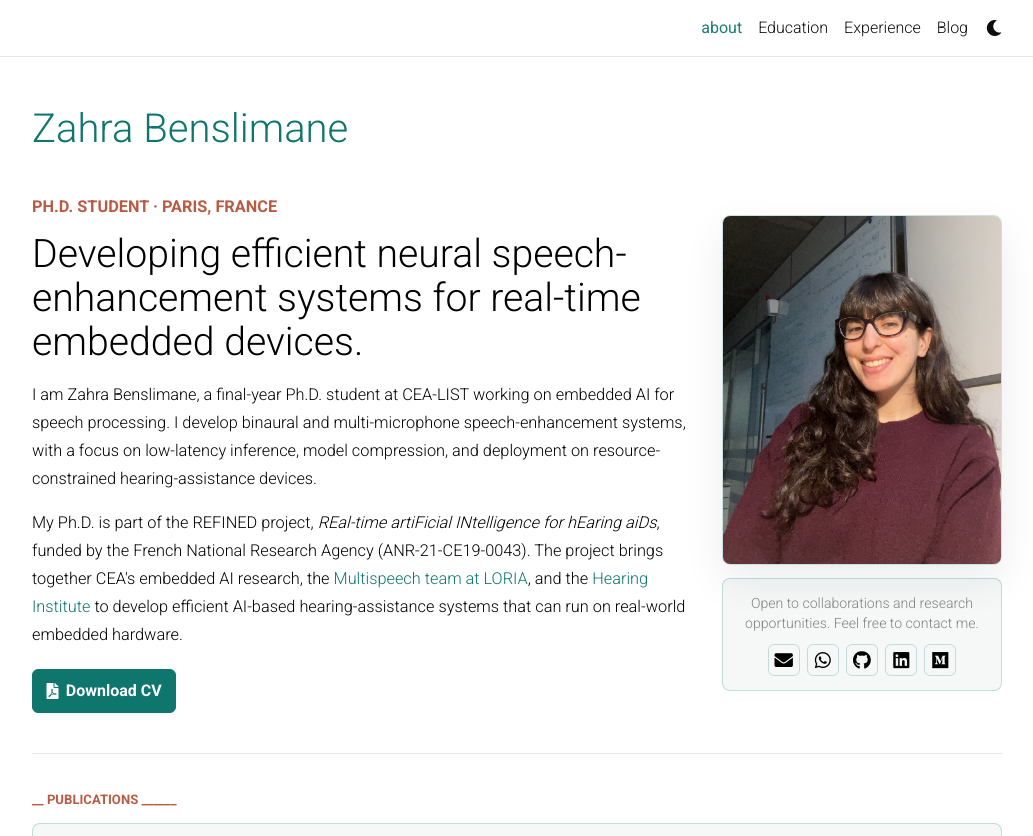
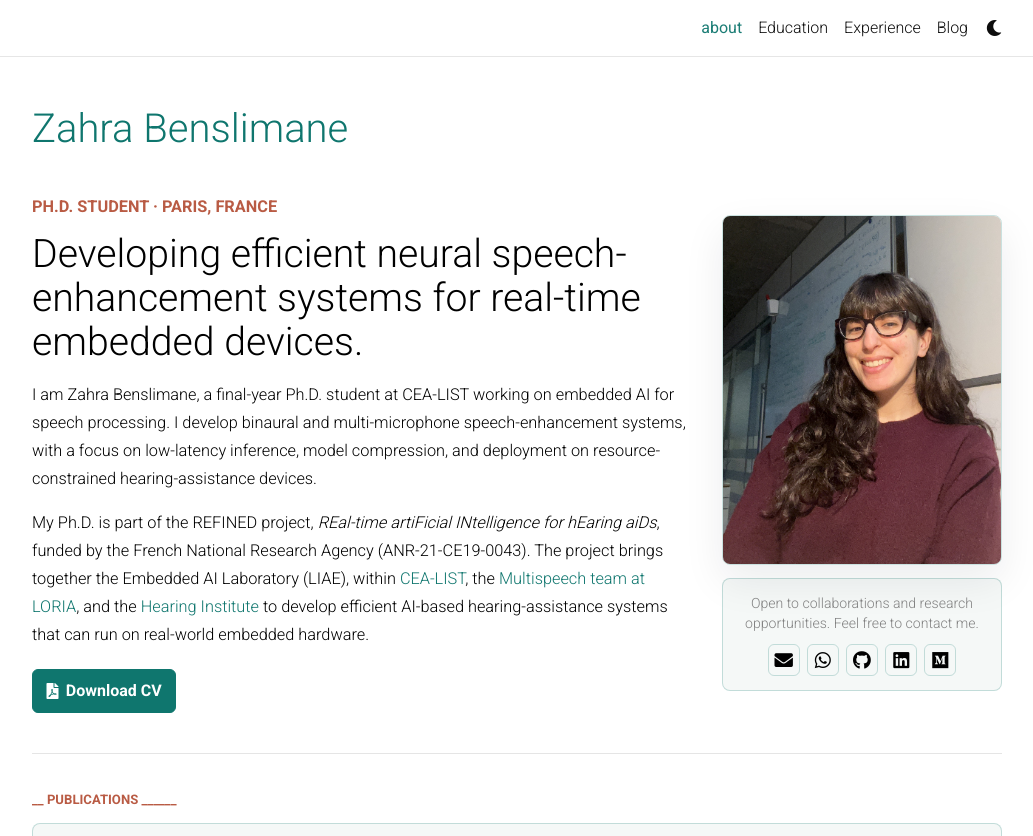
Before and after one commit to ZahraBenslimane/Portfolio, a Jekyll site: the page built from _pages/about.md, in a window 1280 px wide and 1063 px high, cut to the strip 0-836 px from the top of the window. Shown: the whole strip, without its empty margins (123-1156 px from the left). Built offline with Jekyll 4.4.1, drawn with Linux system fonts in a browser that asks for light colours; comment, search, counter and statistics services are not loaded; a style sheet for code colours, icons or effects is not loaded.

Commit message:
new version layout

```diff
--- a/_data/education.yml
+++ b/_data/education.yml
@@ -1,5 +1,5 @@
 - degree: Ph.D. Student
-  Institution: CEA-LIST, Embedded AI Laboratory
+  institution: CEA-LIST · DSCIN · Embedded AI Laboratory (LIAE)
   location: France
   period: Current
   # focus:
--- a/_pages/about.md
+++ b/_pages/about.md
@@ -27,7 +27,9 @@ social: false  # social icons are shown below the portrait
     <p>
       My Ph.D. is part of the REFINED project, <em>REal-time artiFicial INtelligence
       for hEaring aiDs</em>, funded by the French National Research Agency
-      (ANR-21-CE19-0043). The project brings together CEA's embedded AI research,
+      (ANR-21-CE19-0043). The project brings together the
+      Embedded AI Laboratory (LIAE), within
+      <a href="https://hal.science/DSCIN" target="_blank" rel="external nofollow noopener">CEA-LIST</a>,
       the <a href="https://www.loria.fr/fr/la-recherche/les-equipes/multispeech/" target="_blank" rel="external nofollow noopener">Multispeech team at LORIA</a>,
       and the <a href="https://www.institut-audition.fr/en/recherche" target="_blank" rel="external nofollow noopener">Hearing Institute</a>
       to develop efficient AI-based hearing-assistance systems that can run on
```
